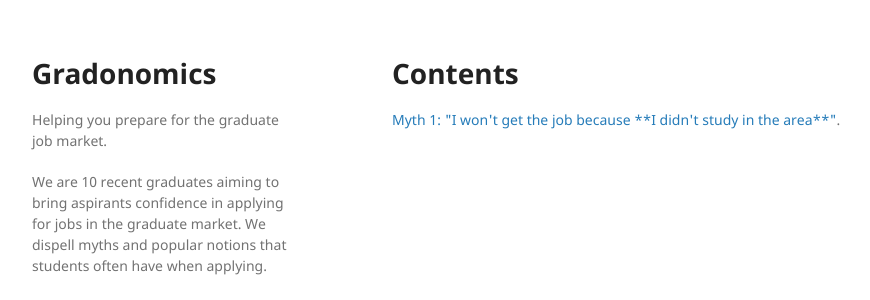
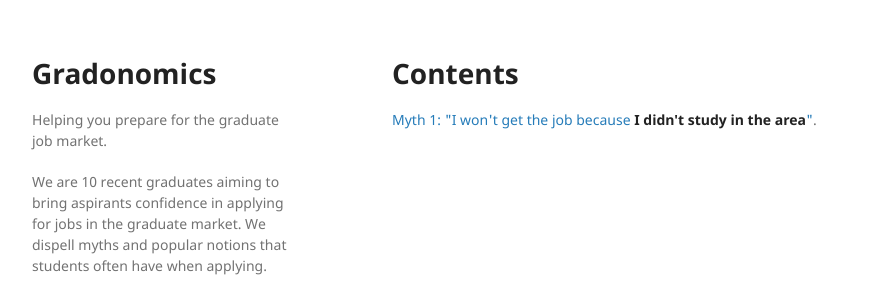
Before and after one commit to gradonomics/gradonomics-grad-help, a Jekyll site: the page built from index.md, in a window 1280 px wide. Shown: the top 300 px of the page, without its empty margins (178-1048 px from the left). Built offline with Jekyll 4.4.1, drawn with Linux system fonts in a browser that asks for light colours; our own code applies the rules of GitHub Pages for plain Markdown files.

```diff
--- a/index.md
+++ b/index.md
@@ -3,4 +3,4 @@ layout: default
 ---
 # [](#header-1)Contents
 
-<p><a href="myth-one">Myth 1: "I won't get the job because **I didn't study in the area**"</a>.</p>
+<p><a href="myth-one">Myth 1: "I won't get the job because <strong>I didn't study in the area</strong>"</a>.</p>
```
